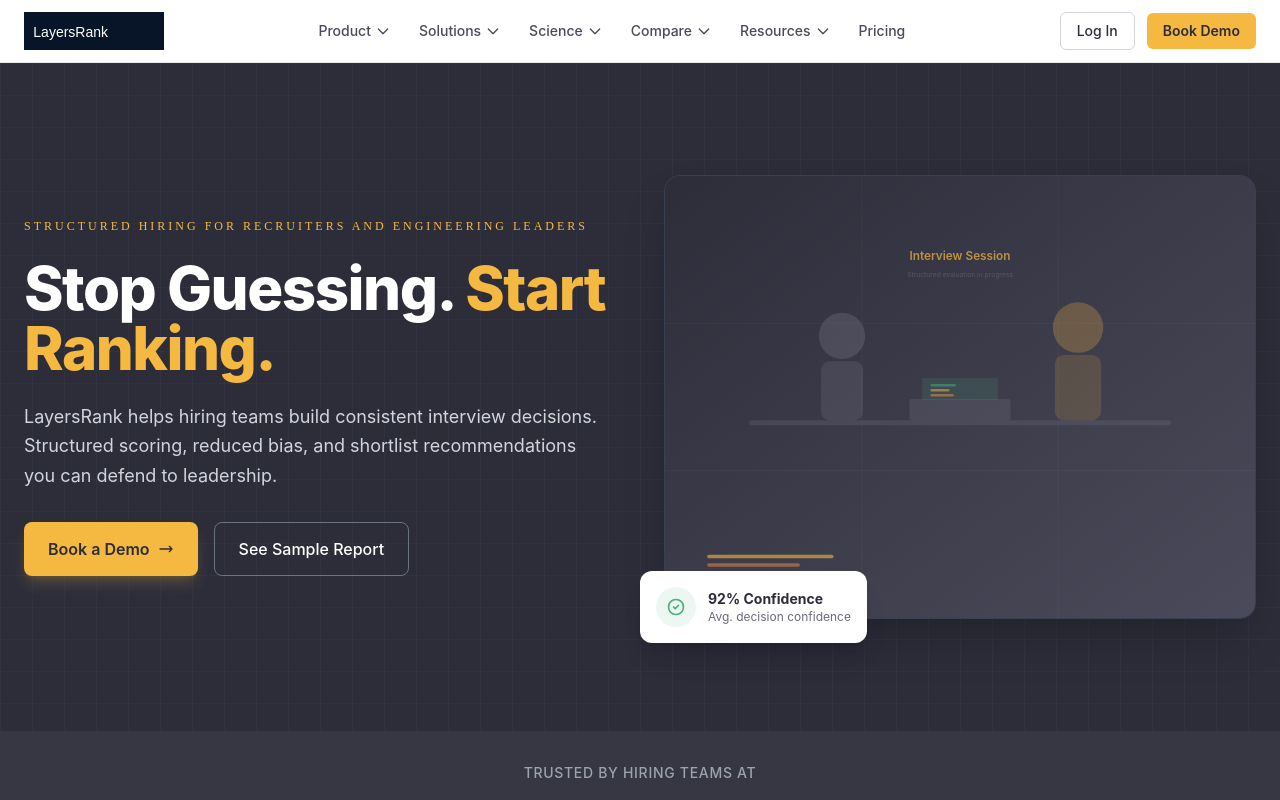
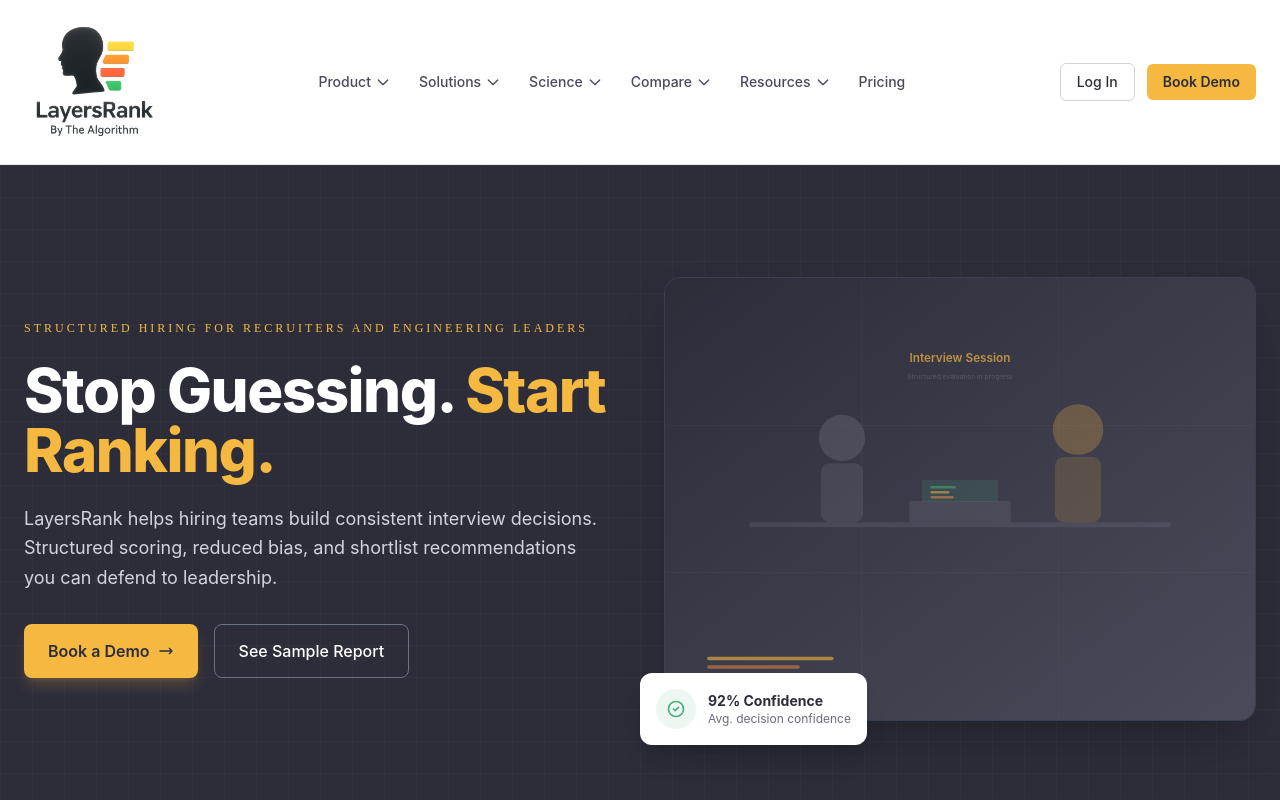
Before and after one commit to piyooshrai/LayersRankWeb, a Next.js app: page / in a window 1280 px wide. Shown: the top 800 px of the page. Built offline with nearby package versions, Linux system fonts and the light colour scheme.

Commit message:
Replace placeholder logo with real LayersRank logo
Updated Navigation and Footer components to use the uploaded
LayersRank By The Algorithm logo (JPG) instead of the SVG placeholder.

https://claude.ai/code/session_018DE9Ho5mqaFhwHsjkAjGnU

```diff
--- a/components/Footer.tsx
+++ b/components/Footer.tsx
@@ -68,11 +68,11 @@ export function Footer() {
           <div className="lg:col-span-1">
             <Link href="/" className="inline-block">
               <Image
-                src="/images/logo-placeholder.svg"
+                src="/images/LayersRank By The Algorithm Logo Transparent.jpg"
                 alt="LayersRank"
                 width={120}
                 height={32}
-                className="brightness-0 invert"
+                className="brightness-0 invert object-contain"
               />
             </Link>
             <p className="mt-4 text-sm text-gray-400">
--- a/components/Navigation.tsx
+++ b/components/Navigation.tsx
@@ -31,10 +31,11 @@ export function Navigation() {
         {/* Logo */}
         <Link href="/" className="flex items-center gap-2">
           <Image
-            src="/images/logo-placeholder.svg"
+            src="/images/LayersRank By The Algorithm Logo Transparent.jpg"
             alt="LayersRank"
             width={140}
             height={36}
+            className="object-contain"
             priority
           />
         </Link>
```
Also changed, not shown: public/images/LayersRank By The Algorithm Logo Transparent.jpg (added).
